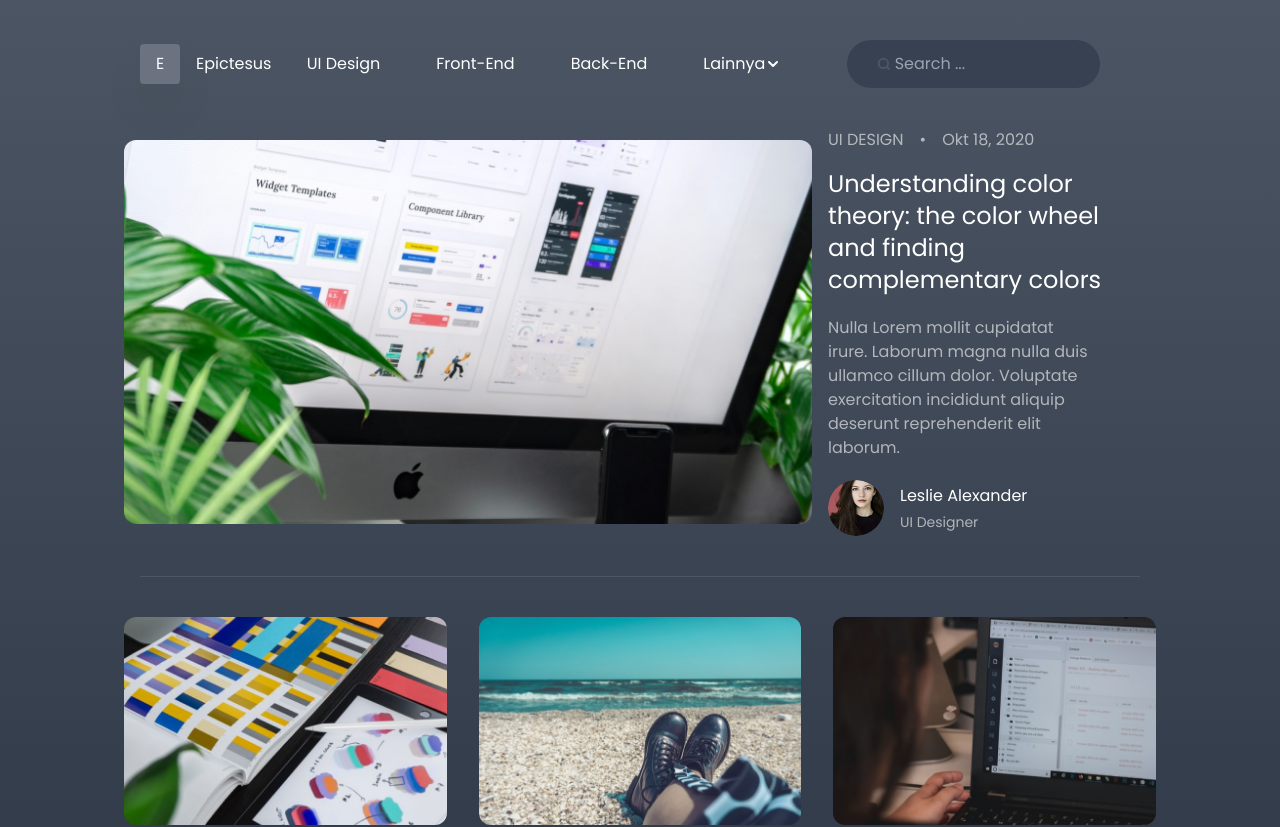
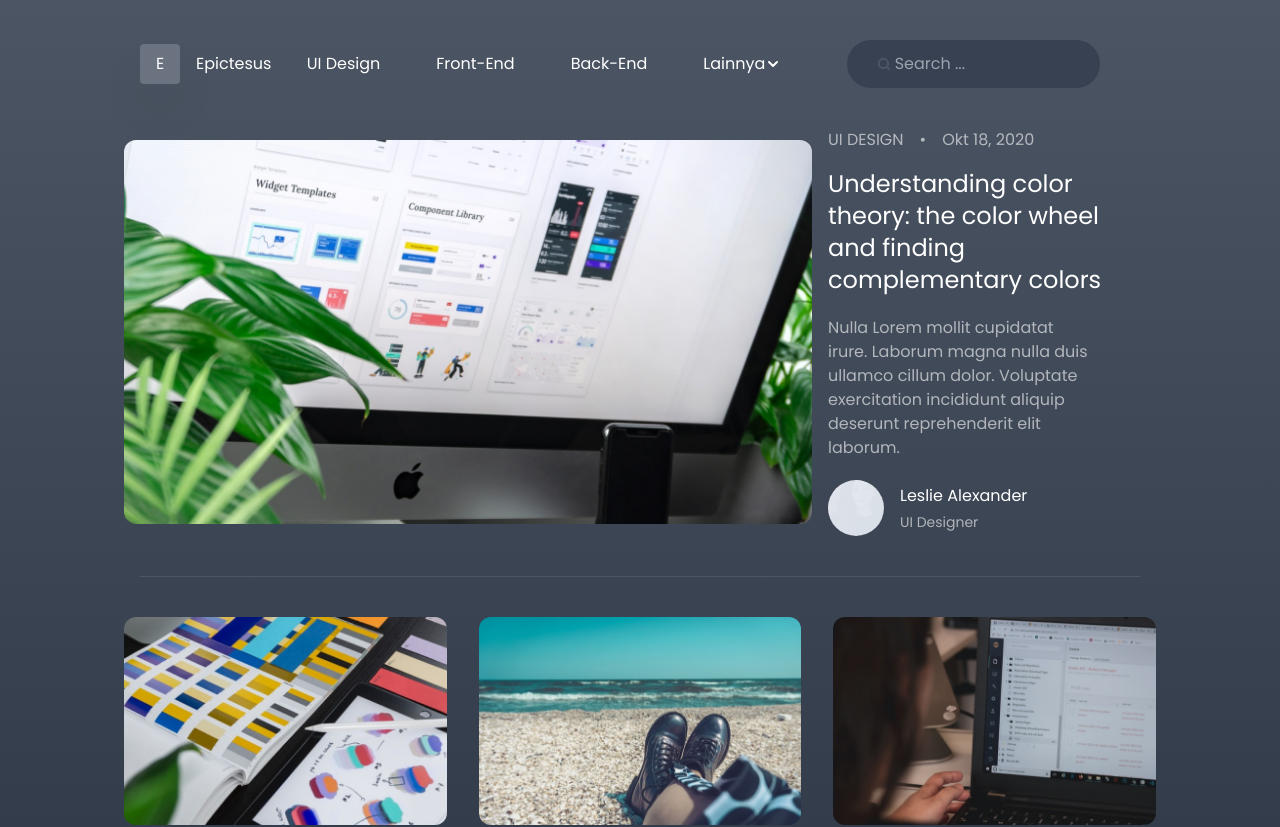
Before and after one commit to Alinurrr/epictesus-nextjs-blog, a Next.js app: page / in a window 1280 px wide. Shown: the top 827 px of the page. Built offline with nearby package versions, Linux system fonts and the light colour scheme.

Commit message:
image profile skeleton loading

```diff
--- a/pages/component/PostAuthor.js
+++ b/pages/component/PostAuthor.js
@@ -1,13 +1,23 @@
 import Image from 'next/image'
-import React from 'react'
+import React, { useState } from 'react'
 
 export default function PostAuthor({
   authorAvatar, authorName, authorJob
 }) {
+
+  const [loadingImage, setLoadingImage] = useState(true)
+
   return (
     <>
       <div className="flex items-center mt-5">
-        <Image src={authorAvatar} alt="author photo" className='rounded-full object-cover' width={56} height={56} />
+        <Image
+          src={authorAvatar} alt="author photo"
+          className='rounded-full object-cover'
+          width={56} height={56}
+          onLoadingComplete={() => setLoadingImage(false)}
+        />
+        {loadingImage && <div className='rounded-full w-14 h-14 animate-pulse bg-slate-200 absolute' />}
+
         <div className="ml-4">
           <h3>{authorName}</h3>
           <div className="text-white/60 text-sm mt-1">
```
